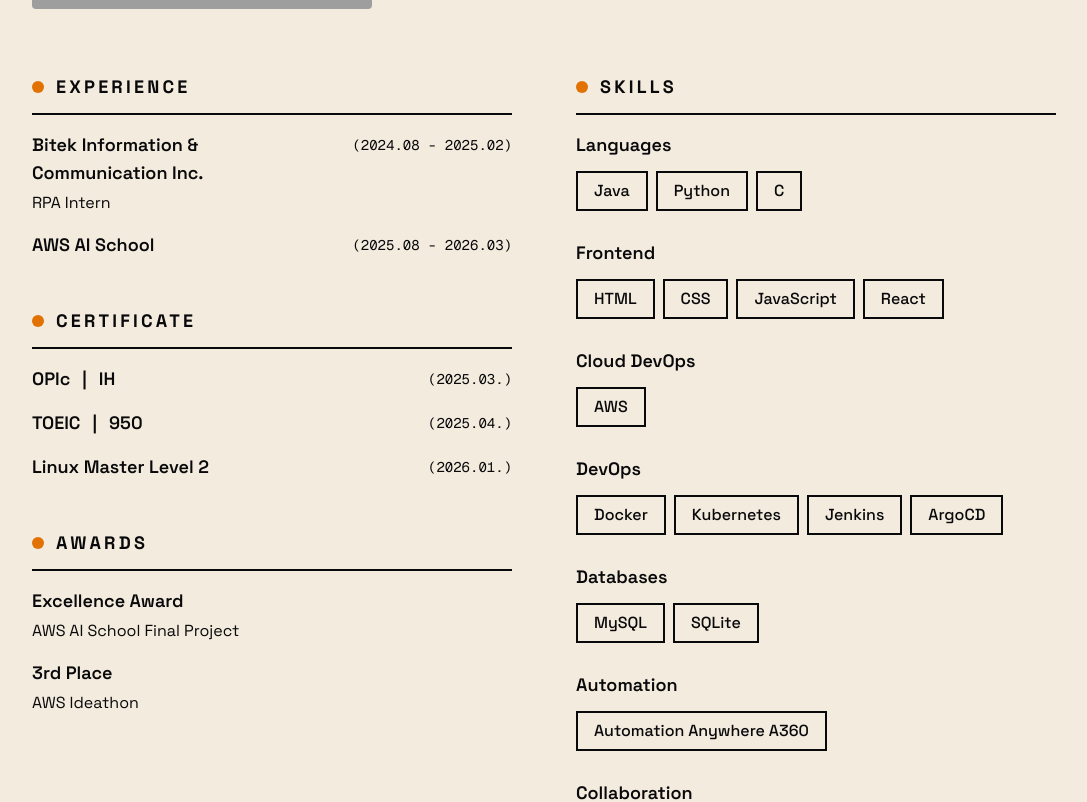
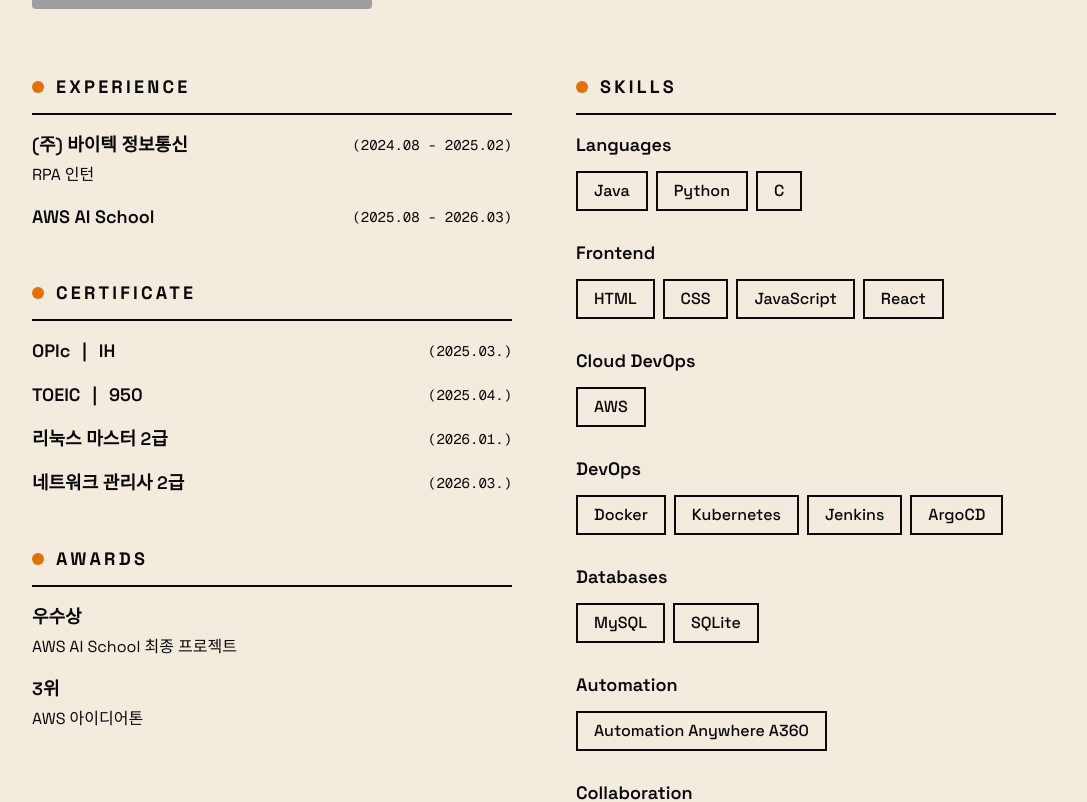
Before and after one commit to jeegle16-alt/moonfolio, a Next.js app: page / in a window 1280 px wide. Shown: the part 1600-2402 px from the top of the page, without its empty margins (96-1183 px from the left). Built offline with nearby package versions, Linux system fonts and the light colour scheme; grey boxes are pictures that could not be loaded; a web font is replaced by a local one.

Commit message:
fix for kr

```diff
--- a/components/sections/About.tsx
+++ b/components/sections/About.tsx
@@ -34,41 +34,78 @@
 
 const certificates = [
   {
-    name: "OPIc",
+    name: {
+      kr: "OPIc",
+      en: "OPIc",
+    },
     score: "IH",
     year: "(2025.03.)",
   },
   {
-    name: "TOEIC",
+    name: {
+      kr: "TOEIC",
+      en: "TOEIC",
+    },
     score: "950",
     year: "(2025.04.)",
   },
   {
-    name: "Linux Master Level 2",
+    name: {
+      kr: "리눅스 마스터 2급",
+      en: "Linux Master Level 2",
+    },
     year: "(2026.01.)",
+  },
+  {
+    name: {
+      kr: "네트워크 관리사 2급",
+      en: "Network Administrator Level 2",
+    },
+    year: "(2026.03.)",
   },
 ];
 
 const experience = [
   {
-    name: "Bitek Information & Communication Inc.",
-    role: "RPA Intern",
+    name: {
+      kr: "(주) 바이텍 정보통신",
+      en: "Bitek Information & Communication Inc.",
+    },
+    role: {
+      kr: "RPA 인턴",
+      en: "RPA Intern",
+    },
     year: "(2024.08 - 2025.02)",
   },
   {
-    name: "AWS AI School",
+    name: {
+      kr: "AWS AI School",
+      en: "AWS AI School",
+    },
     year: "(2025.08 - 2026.03)",
   },
 ];
 
 const awards = [
   {
-    name: "Excellence Award",
-    org: "AWS AI School Final Project",
+    name: {
+      kr: "우수상",
+      en: "Excellence Award",
+    },
+    org: {
+      kr: "AWS AI School 최종 프로젝트",
+      en: "AWS AI School Final Project",
+    },
   },
   {
-    name: "3rd Place",
-    org: "AWS Ideathon",
+    name: {
+      kr: "3위",
+      en: "3rd Place",
+    },
+    org: {
+      kr: "AWS 아이디어톤",
+      en: "AWS Ideathon",
+    },
   },
 ];
 
@@ -129,16 +166,22 @@
               <div className="flex flex-col gap-4">
                 {experience.map((item) => (
                   <div
-                    key={item.name}
+                    key={`${item.name.en}-${item.year}`}
                     className="flex items-start justify-between gap-4"
                   >
                     <div>
-                      <p className="font-en text-lg font-semibold text-zinc-950">
-                        {item.name}
+                      <p
+                        lang={locale === "kr" ? "ko" : "en"}
+                        className={`text-lg font-semibold text-zinc-950 ${locale === "kr" ? "font-ko break-keep" : "font-en"}`}
+                      >
+                        {item.name[locale]}
                       </p>
                       {"role" in item && item.role ? (
-                        <p className="font-en mt-1 text-base text-zinc-950">
-                          {item.role}
+                        <p
+                          lang={locale === "kr" ? "ko" : "en"}
+                          className={`mt-1 text-base text-zinc-950 ${locale === "kr" ? "font-ko break-keep" : "font-en"}`}
+                        >
+                          {item.role[locale]}
                         </p>
                       ) : null}
                     </div>
@@ -154,11 +197,16 @@
               <div className="flex flex-col gap-4">
                 {certificates.map((cert) => (
                   <div
-                    key={cert.name}
+                    key={`${cert.name.en}-${cert.year}`}
                     className="flex items-start justify-between gap-4"
                   >
                     <p className="font-en flex items-center gap-3 text-lg font-semibold text-zinc-950">
-                      <span>{cert.name}</span>
+                      <span
+                        lang={locale === "kr" ? "ko" : "en"}
+                        className={locale === "kr" ? "font-ko break-keep" : ""}
+                      >
+                        {cert.name[locale]}
+                      </span>
                       {cert.score ? <span>|</span> : null}
                       {cert.score ? <span>{cert.score}</span> : null}
                     </p>
@@ -173,11 +221,19 @@
             <SubSection label="Awards">
               <div className="flex flex-col gap-4">
                 {awards.map((item) => (
-                  <div key={item.name} className="flex flex-col gap-1">
-                    <p className="font-en text-lg font-semibold text-zinc-950">
-                      {item.name}
+                  <div key={item.name.en} className="flex flex-col gap-1">
+                    <p
+                      lang={locale === "kr" ? "ko" : "en"}
+                      className={`text-lg font-semibold text-zinc-950 ${locale === "kr" ? "font-ko break-keep" : "font-en"}`}
+                    >
+                      {item.name[locale]}
                     </p>
-                    <p className="font-en text-base text-zinc-950">{item.org}</p>
+                    <p
+                      lang={locale === "kr" ? "ko" : "en"}
+                      className={`text-base text-zinc-950 ${locale === "kr" ? "font-ko break-keep" : "font-en"}`}
+                    >
+                      {item.org[locale]}
+                    </p>
                   </div>
                 ))}
               </div>
--- a/components/sections/Contact.tsx
+++ b/components/sections/Contact.tsx
@@ -7,8 +7,8 @@
   const { locale } = useLocale();
 
   return (
-    <section id="contact" className="py-16">
-      <div className="mx-auto max-w-[80vw] pt-16">
+    <section id="contact" className="pb-16 pt-8">
+      <div className="mx-auto max-w-[80vw] pt-6">
         <p className="font-en text-base sm:text-lg font-semibold tracking-[0.22em] uppercase text-amber-600 mb-4">
           Let&apos;s Connect
         </p>
```
